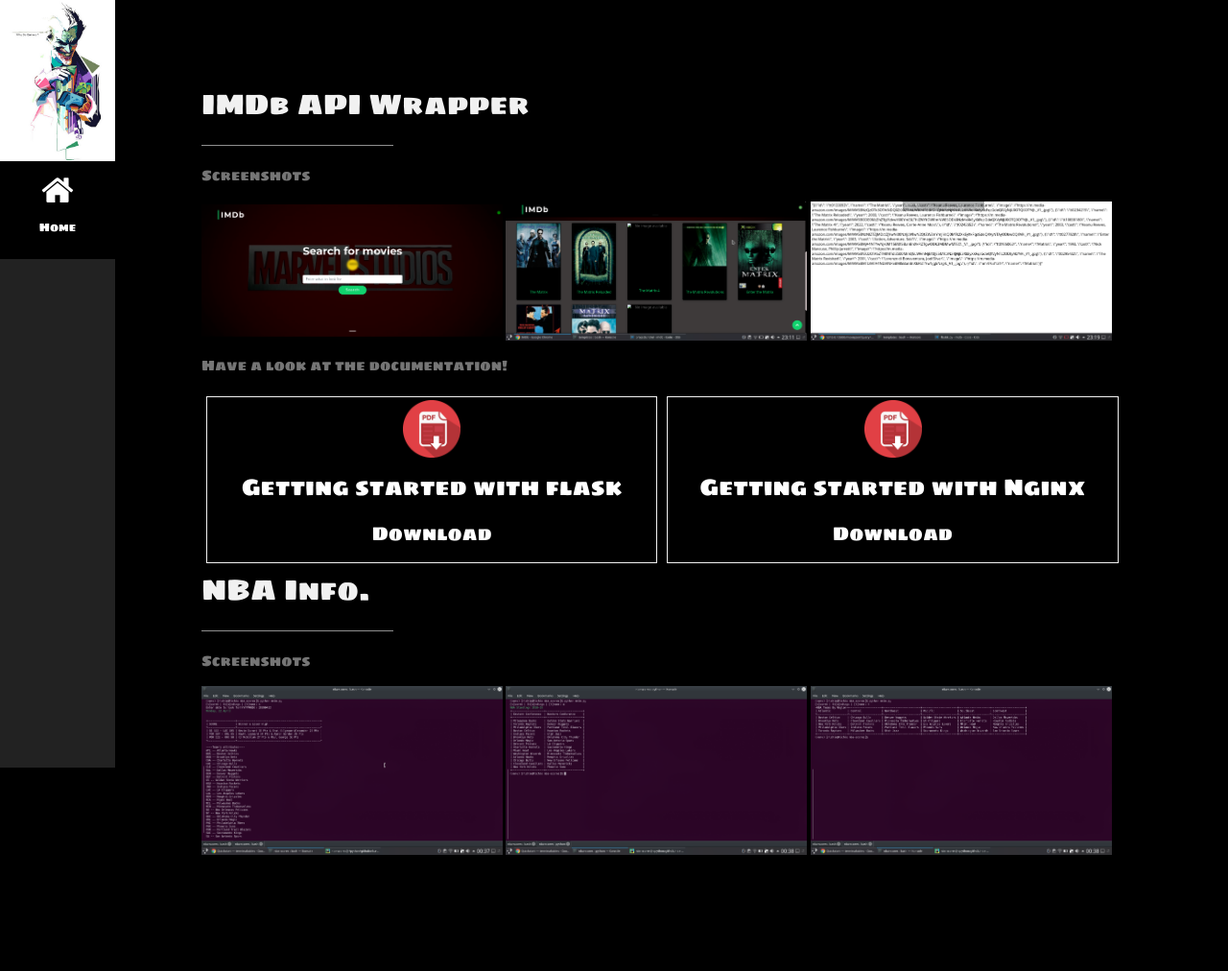
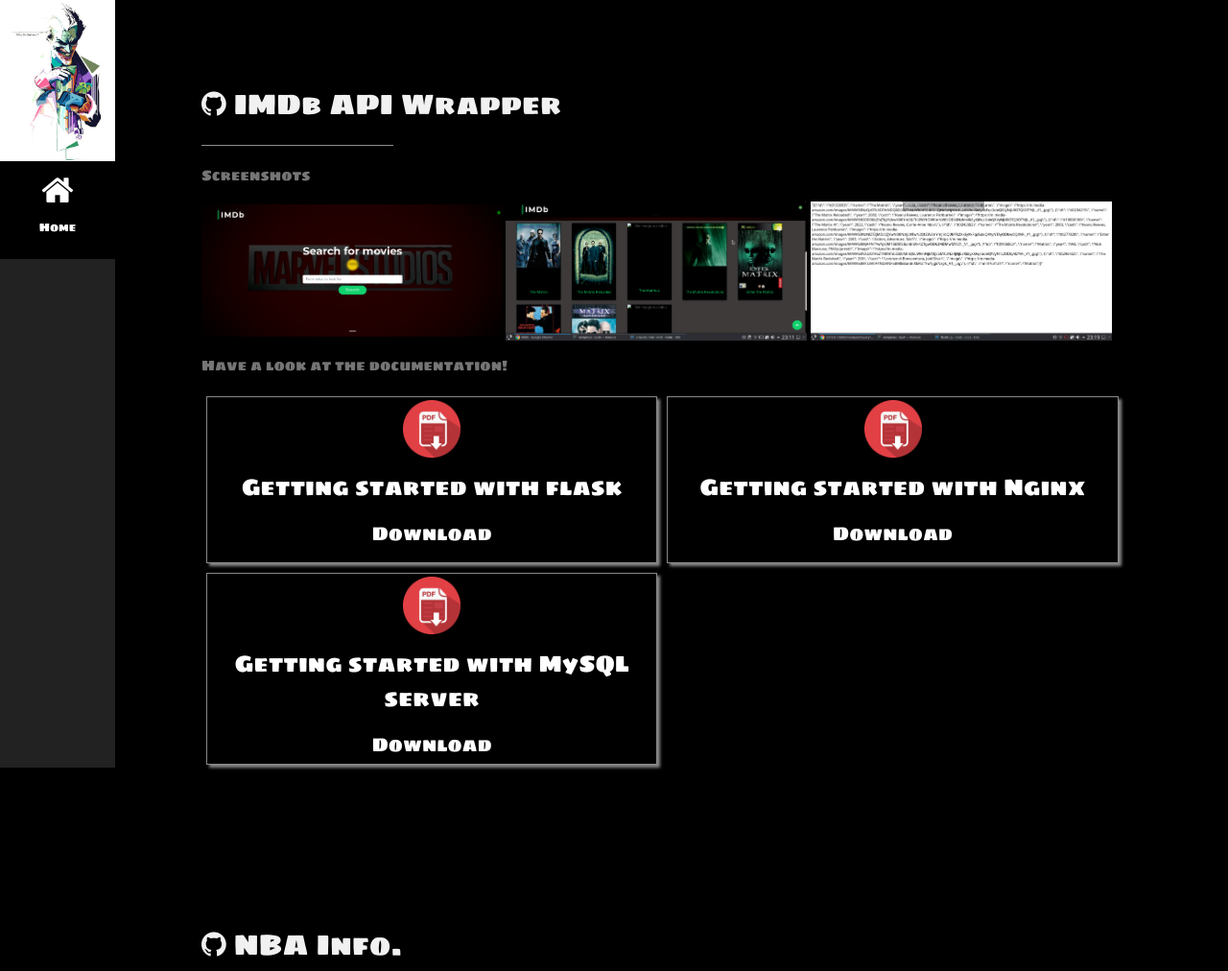
Before and after one commit to Nimit-Khurana/site, a plain HTML site: page projects.html in a window 1280 px wide. Shown: the top 1012 px of the page at 96% size. Drawn offline with nearby package versions, Linux system fonts and the light colour scheme; some packages are replaced by stand-ins of ours; a script that the page names is missing.

Commit message:
Improvements

```diff
--- a/projects.html
+++ b/projects.html
@@ -40,7 +40,7 @@
 
         <!-- About Section -->
         <div class="w3-content w3-justify w3-text-grey w3-padding-64" id="about">
-            <h2 class="w3-text-light-grey">IMDb API Wrapper</h2>
+            <h2 class="w3-text-light-grey"><a target=_blank href="https://www.github.com/Nimit-Khurana/IMDb-test"><i class="fa fa-github w3-hover-opacity" ></i></a> IMDb API Wrapper</h2>
             <hr style="width:200px" class="w3-opacity">
             <div>
                 <p>Screenshots</p>
@@ -48,7 +48,7 @@
                 <img class="image" src="imdb2.png">
                 <img class="image" src="imdb3.png">
                 <p>Have a look at the documentation!</p>
-
+                <div class="card-box">
                     <div class="card">
                         <img src="pdf.png">
                         <h3>Getting started with flask</h3>
@@ -59,12 +59,18 @@
                         <h3>Getting started with Nginx</h3>
                         <p><a target="_blank" href="https://drive.google.com/open?id=1hscxzFwD0oqx2-d8qvyZVvHT7osdeykl">Download</a></p>
                     </div>
+                    <div class="card">
+                        <img src="pdf.png">
+                        <h3>Getting started with MySQL server</h3>
+                        <p><a target="_blank" href="https://drive.google.com/open?id=1hscxzFwD0oqx2-d8qvyZVvHT7osdeykl">Download</a></p>
+                    </div>
+                </div>
 
             </div>
         </div>
         <br>
         <div class="w3-content w3-justify w3-text-grey w3-padding-64" id="about">
-            <h2 class="w3-text-light-grey">NBA Info.</h2>
+            <h2 class="w3-text-light-grey"><a target=_blank href="https://www.github.com/Nimit-Khurana/nba-scores"><i class="fa fa-github w3-hover-opacity" ></i></a> NBA Info.</h2>
             <hr style="width:200px" class="w3-opacity">
             <div>
                 <p>Screenshots</p>
--- a/style.css
+++ b/style.css
@@ -43,6 +43,11 @@
     text-align: center;
 }
 
+.card-box {
+    display: flex;
+    flex-wrap: wrap;
+}
+
 .card {
     width: 48%;
     height: auto;
@@ -52,7 +57,8 @@
     margin: 5px;
     text-align: center;
     float: left;
-    border: 1px solid #f1f1f1;
+    border: 1px solid #888;
+    box-shadow: 3px 3px 3px #888888;
     overflow: hidden;
 }
 
```
Also changed, not shown: activeScroll.js (added, +28 -0 lines). Lines whose indentation alone changed are shown as unchanged.
